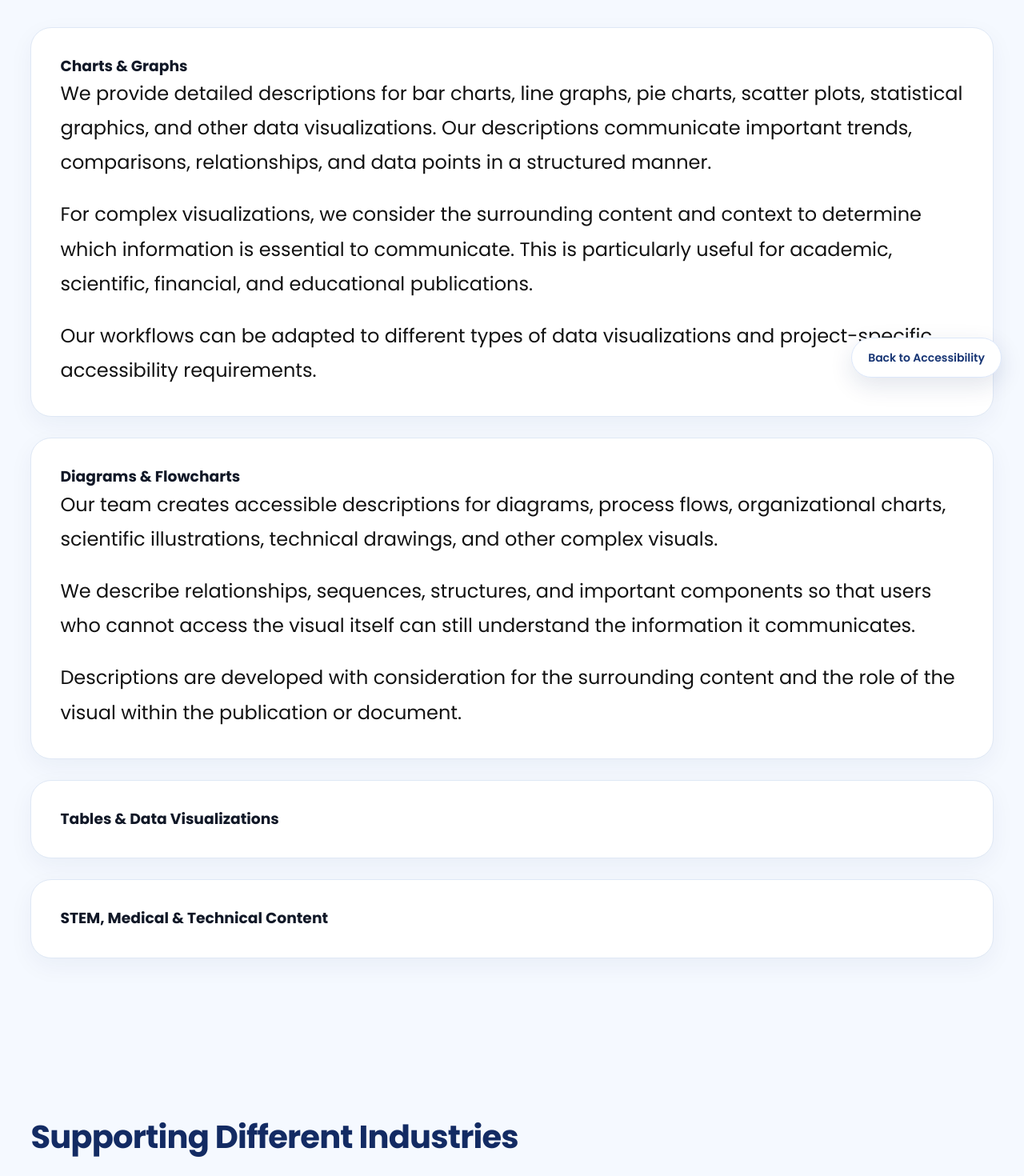
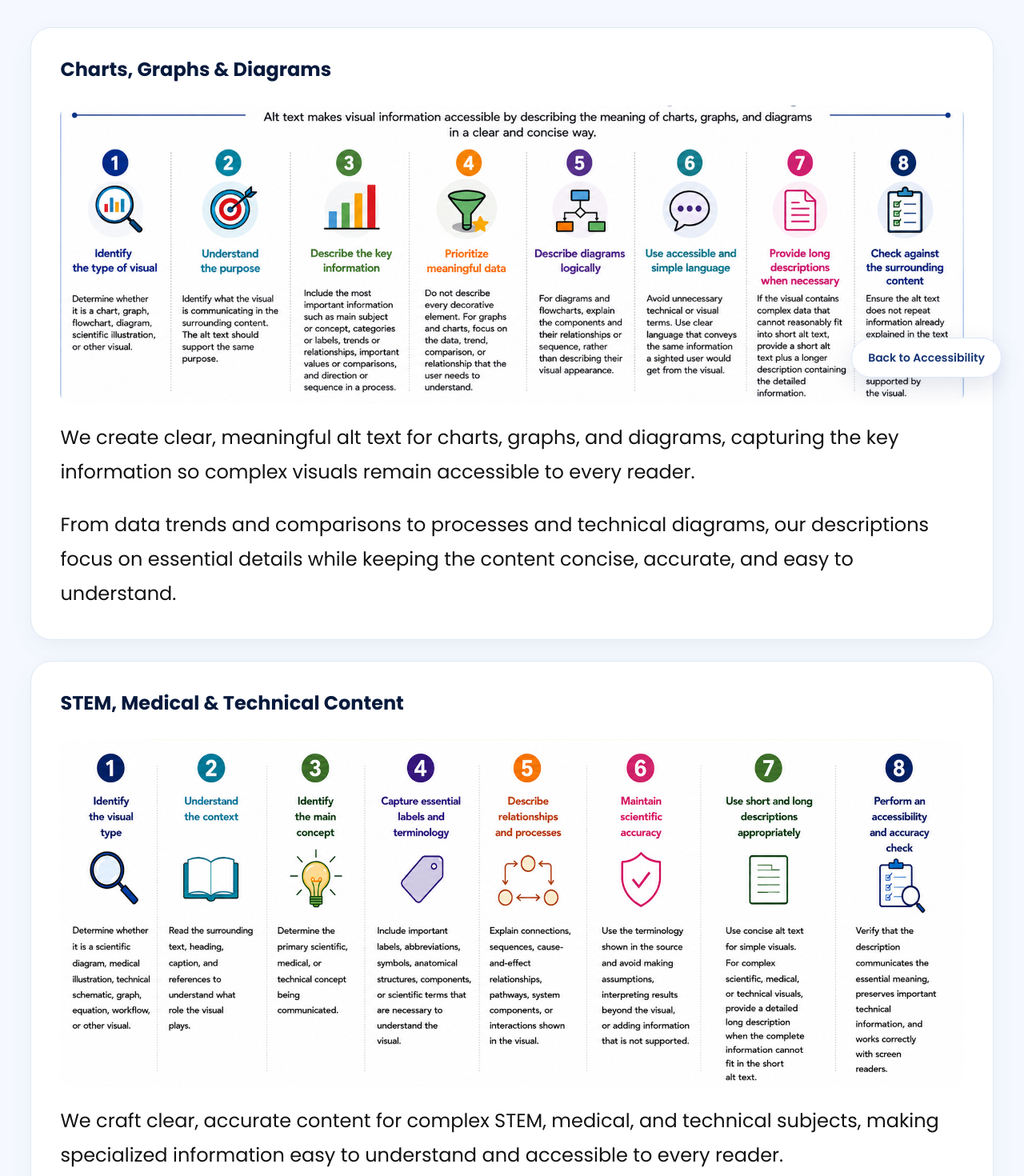
Before and after one commit to Anshikarwt08/Mirscon, a React (Vite) app: page /services/alt-text in a window 1280 px wide. Shown: the part 300-1770 px from the top of the page at 80% size. Built offline with nearby package versions, Linux system fonts and the light colour scheme.

Commit message:
Update changes

```diff
--- a/src/components/Accessiblity/Services/Services.css
+++ b/src/components/Accessiblity/Services/Services.css
@@ -75,23 +75,7 @@
   letter-spacing: -1px;
 }
 
-/* =========================================================
-   SERVICE SUBTITLE
-========================================================= */
 
-.service-subtitle {
-  margin: 0 0 24px;
-
-  color: #1b1b1b;
-
-  font-family: "Poppins", sans-serif;
-
-  font-size: 22px;
-
-  font-weight: 600;
-
-  line-height: 1.4;
-}
 
 /* =========================================================
    DESCRIPTION
--- a/src/components/Accessiblity/Services/Services.jsx
+++ b/src/components/Accessiblity/Services/Services.jsx
@@ -6,7 +6,6 @@ function Services() {
      {
   id: "digital-publishing",
   title: "Digital Publishing Services",
-  subtitle: "Make every publication accessible. Make every reader count.",
   description:
     "We transform traditional and digital content into accessible, structured, and engaging publications that work across devices, platforms, and assistive technologies. Our digital publishing solutions help publishers, businesses, and organizations deliver content that is easier to access, navigate, and consume. From content conversion and document remediation to accessible EPUBs, PDFs, and eBooks, we ensure accessibility is integrated throughout the publishing workflow rather than treated as an afterthought."
 },
@@ -14,7 +13,8 @@ function Services() {
       id: "document-remediation",
       title: "Document Remediation",
       description:
-        "Our document remediation services transform inaccessible files into fully accessible documents compatible with screen readers and assistive technologies. Every document is remediated according to international accessibility standards."
+        "Our document remediation services transform PDFs, Word files, PowerPoint presentations, and other digital documents into accessible, structured, and user-friendly formats. We improve document structure, headings, reading order, tables, links, images, and accessibility tags to support screen readers and assistive technologies while helping organizations meet accessibility standards."
+
     },
     {
       id: "alt-text",
@@ -27,7 +27,7 @@ function Services() {
       id: "multimedia-accessibility",
       title: "Multimedia Accessibility",
       description:
-        "We make multimedia content accessible by providing professional captioning, transcription, audio description, and video accessibility services that ensure an inclusive experience for every user."
+        "We turn multimedia content into accessible experiences that connect with every audience. From professional captions and accurate transcripts to audio descriptions and accessible video, we help your content become easier to follow, understand, and enjoy."
     }
   ];
 
--- a/src/pages/ServiceDetails/ServiceData.js
+++ b/src/pages/ServiceDetails/ServiceData.js
@@ -12,6 +12,8 @@ import Word1 from "../../assets/Word1.png";
 import Word2 from "../../assets/Word2.png";
 import Excel1 from "../../assets/Excel1.png";
 import Excel2 from "../../assets/Excel2.png";
+import Alt from "../../assets/Alt.png";
+import Alt2 from "../../assets/Alt2.png";
 const serviceData = {
   /* =========================================================
      ALT TEXT SERVICES
@@ -26,41 +28,21 @@ const serviceData = {
     features: [
 
       {
-        title: "Charts & Graphs",
-
+        title: "Charts, Graphs & Diagrams",
+        images: [Alt],
         paragraphs: [
-          "We provide detailed descriptions for bar charts, line graphs, pie charts, scatter plots, statistical graphics, and other data visualizations. Our descriptions communicate important trends, comparisons, relationships, and data points in a structured manner.",
-
-          "For complex visualizations, we consider the surrounding content and context to determine which information is essential to communicate. This is particularly useful for academic, scientific, financial, and educational publications.",
-
-          "Our workflows can be adapted to different types of data visualizations and project-specific accessibility requirements."
-        ]
-      },
-
-      {
-        title: "Diagrams & Flowcharts",
-
-        paragraphs: [
-          "Our team creates accessible descriptions for diagrams, process flows, organizational charts, scientific illustrations, technical drawings, and other complex visuals.",
-
-          "We describe relationships, sequences, structures, and important components so that users who cannot access the visual itself can still understand the information it communicates.",
-
-          "Descriptions are developed with consideration for the surrounding content and the role of the visual within the publication or document."
-        ]
-      },
-
-      {
-        title: "Tables & Data Visualizations",
-
-        paragraphs: [
-
+          "We create clear, meaningful alt text for charts, graphs, and diagrams, capturing the key information so complex visuals remain accessible to every reader.",
+          "From data trends and comparisons to processes and technical diagrams, our descriptions focus on essential details while keeping the content concise, accurate, and easy to understand."
         ]
       },
 
       {
         title: "STEM, Medical & Technical Content",
+        images:[Alt2],
+        paragraphs: [
+          "We craft clear, accurate content for complex STEM, medical, and technical subjects, making specialized information easy to understand and accessible to every reader.",
 
-        paragraphs: [
+          "From scientific concepts to medical terminology and technical documentation, we ensure content is precise, well-structured, and ready for accessible digital publishing."
 
         ]
       },
@@ -352,64 +334,6 @@ const serviceData = {
       "Our multimedia accessibility services help organizations make video, audio, and other multimedia content more accessible. We provide services designed to support users with different accessibility needs while maintaining accuracy, synchronization, and content quality.",
 
     features: [
-      {
-        title: "Closed Captioning",
-
-        paragraphs: [
-          "We create accurate captions for educational videos, webinars, training materials, lectures, corporate content, and other multimedia.",
-
-          "Captions can include spoken dialogue as well as relevant audio information needed to understand the content.",
-
-          "Our workflows focus on accuracy, timing, readability, consistency, and synchronization with the original multimedia."
-        ]
-      },
-
-      {
-        title: "Subtitle & SRT Creation",
-
-        paragraphs: [
-          "We create and synchronize subtitle files such as SRT according to the requirements of the target platform and content.",
-
-          "Our workflow focuses on timing, segmentation, readability, synchronization, and consistency so that subtitles remain easy to follow.",
-
-          "Subtitle files can be prepared according to project-specific formatting and delivery requirements."
-        ]
-      },
-
-      {
-        title: "Transcription Services",
-
-        paragraphs: [
-          "We convert spoken content from lectures, meetings, webinars, podcasts, interviews, training sessions, and videos into structured text.",
-
-          "Transcripts can provide an alternative way to access multimedia content and can also support search, content reuse, documentation, and publishing workflows.",
-
-          "Our transcription workflows can be adapted to different content types, formats, and project requirements."
-        ]
-      },
-
-      {
-        title: "Audio Engineering",
-
-        paragraphs: [
-
-        ]
-      },
-
-      {
-        title: "Video Annotation",
-
-        paragraphs: [
-          "We provide video annotation services by identifying, labeling, and tagging relevant visual elements, objects, scenes, and events within video content.",
-
-          "Annotated video data can support content organization, searchability, analysis, and data preparation workflows.",
-
-          "Annotation requirements can be customized according to the type of content and the intended use of the resulting data."
-        ]
-      },
-
-
-
 
     ],
 
```
Also changed, not shown: src/assets/Alt.png (added), src/assets/Alt2.png (added).
